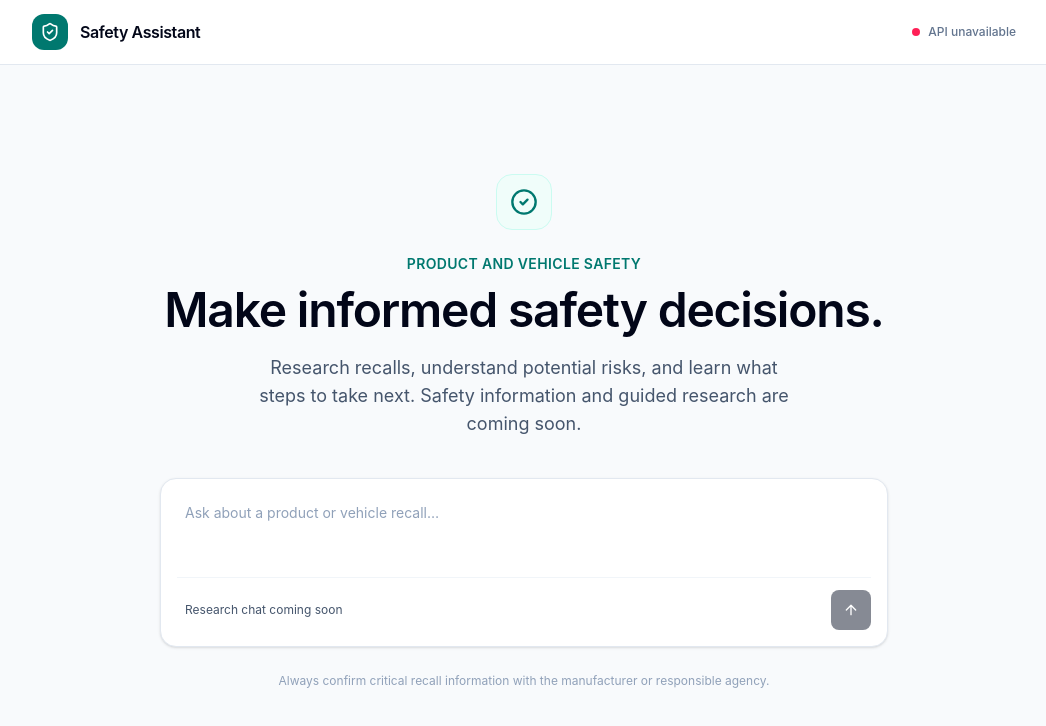
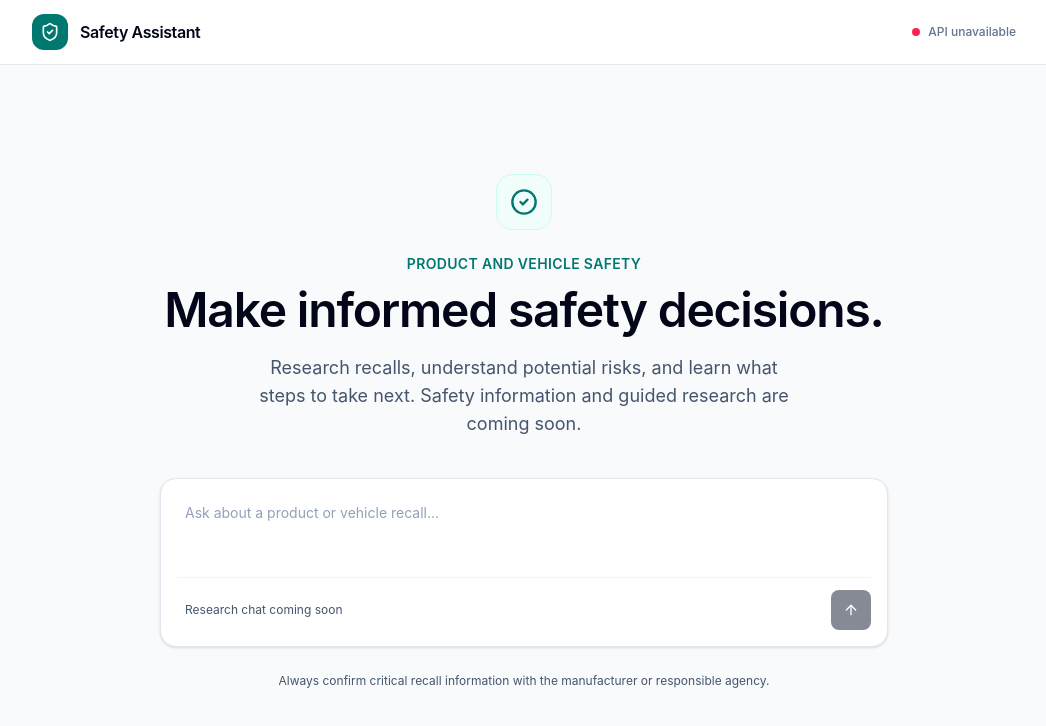
Before and after one commit to subedi-labs2/llm-chat, a React (Vite) app in the folder web/: page / in a window 1280 px wide. Shown: the top 726 px of the page, without its empty margins (116-1162 px from the left). Built offline with nearby package versions, Linux system fonts and the light colour scheme; no server answers.

Commit message:
WCAG AA darker text
Co-authored-by: Copilot Autofix powered by AI <175728472+Copilot@users.noreply.github.com>

```diff
--- a/web/src/App.tsx
+++ b/web/src/App.tsx
@@ -88,7 +88,7 @@ function App() {
           </div>
         </section>
 
-        <p className="mt-6 text-center text-xs leading-5 text-slate-400">
+        <p className="mt-6 text-center text-xs leading-5 text-slate-600">
           Always confirm critical recall information with the manufacturer or
           responsible agency.
         </p>
```
